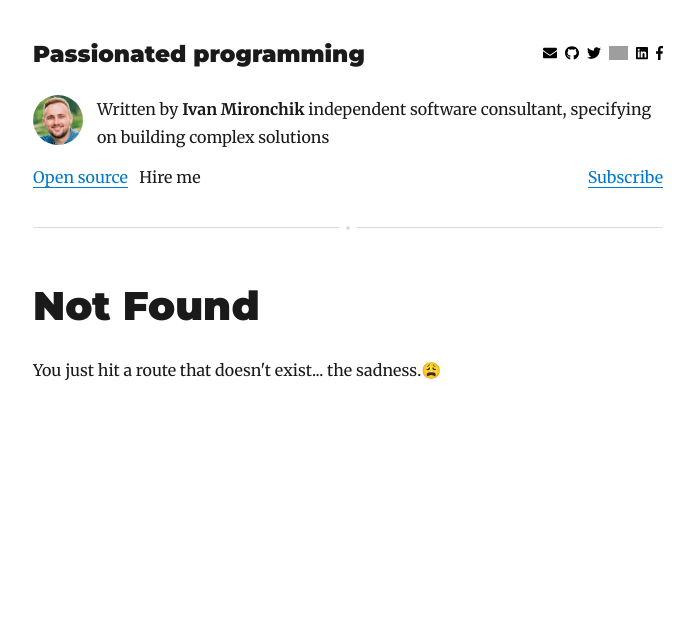
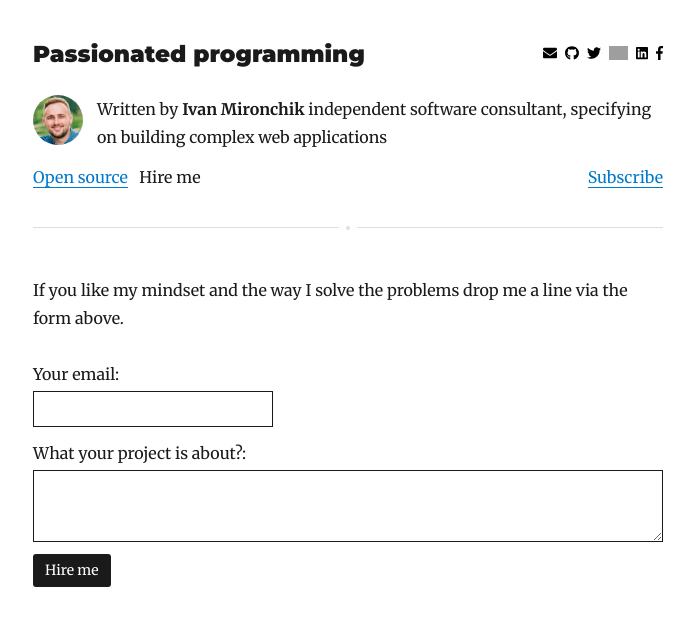
Before and after one commit to saivanji/blog, a Gatsby site: page /hire-me in a window 1280 px wide. Before the commit this address had no page. Shown: the whole page, without its empty margins (292-986 px from the left). Built offline with nearby package versions, Linux system fonts and the light colour scheme; Gatsby itself is replaced by a stand-in of ours; grey boxes are pictures that could not be loaded.

Commit message:
Add hire me page

```diff
--- a/src/components/header.js
+++ b/src/components/header.js
@@ -39,7 +39,7 @@ export default ({ title }) => (
             <img src={withPrefix('/images/avatar.jpg')} alt={author} />
             <p>
               Written by <strong>{author}</strong> independent software
-              consultant, specifying on building complex solutions
+              consultant, specifying on building complex web applications
             </p>
           </div>
           <div className="menu">
--- /dev/null
+++ b/src/pages/hire-me.js
@@ -0,0 +1,61 @@
+import React from 'react'
+import { graphql } from 'gatsby'
+
+import Layout from '../components/layout'
+import SEO from '../components/seo'
+import { formatReadingTime } from '../utils'
+
+export default ({ data, location }) => {
+  const siteTitle = data.site.siteMetadata.title
+
+  return (
+    <Layout location={location} title={siteTitle}>
+      <SEO
+        title="Hire me"
+        keywords={[
+          'hire',
+          'freelance',
+          'developer',
+          'javascript',
+          'react',
+          'reactjs',
+          'nodejs',
+        ]}
+      />
+      <p>
+        If you like my mindset and the way I solve the problems drop me a line
+        via the form above.
+      </p>
+      <form onSubmit={hire}>
+        <label className="form-row">
+          <span className="form-label">Your email:</span>
+          <input type="email" name="email" required />
+        </label>
+        <label className="form-row">
+          <span className="form-label">What your project is about?:</span>
+          <textarea name="description" required />
+        </label>
+        <button type="submit">Hire me</button>
+      </form>
+    </Layout>
+  )
+}
+
+export const pageQuery = graphql`
+  query {
+    site {
+      siteMetadata {
+        title
+      }
+    }
+  }
+`
+
+function hire(e) {
+  e.preventDefault()
+
+  const email = e.target.email.value
+  const description = e.target.description.value
+
+  console.log(email, description)
+}
```
